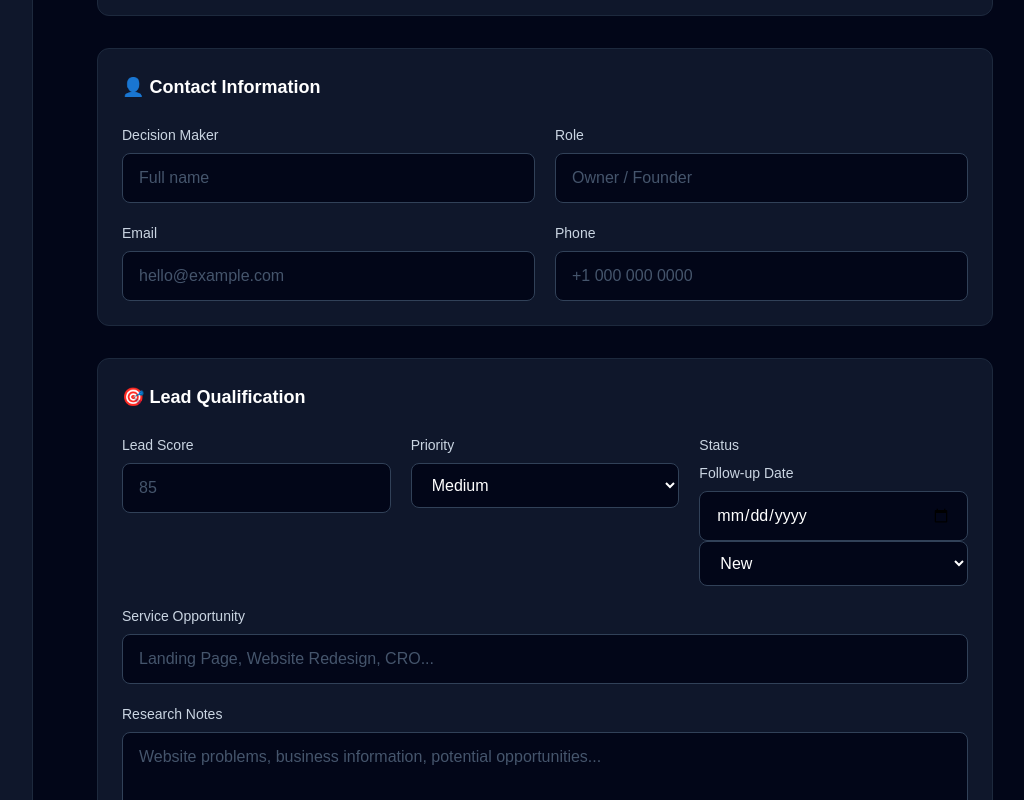
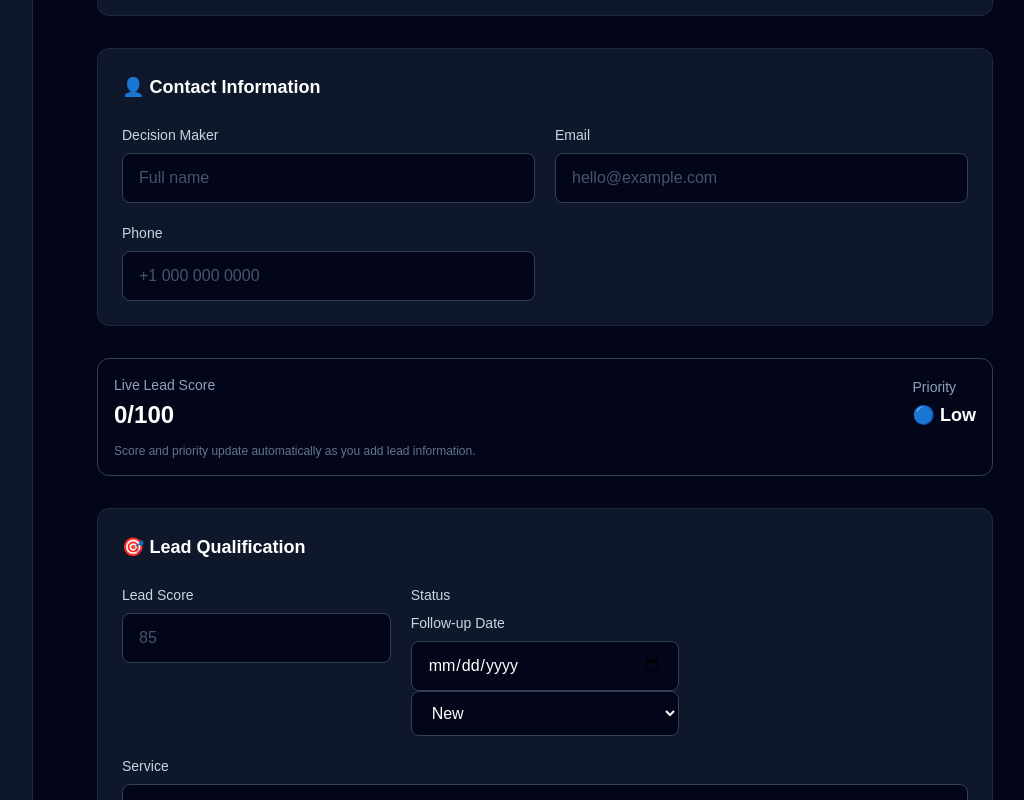
Before and after one commit to tisha7/client-hunting-2, a Next.js app: page /leads/new in a window 1280 px wide. Shown: the part 540-1340 px from the top of the page, without its empty margins (223-1247 px from the left). Built offline with nearby package versions, Linux system fonts and the light colour scheme; no server answers.

Commit message:
Add live scoring to new leads

```diff
--- a/src/app/leads/new/page.tsx
+++ b/src/app/leads/new/page.tsx
@@ -3,10 +3,30 @@
 import { FormEvent, useState } from "react";
 import Link from "next/link";
 import { supabase } from "@/lib/supabase";
+import {
+  calculateLeadScore,
+  calculateLeadPriority,
+} from "@/lib/lead-scoring";
 
 export default function NewLeadPage() {
   const [loading, setLoading] = useState(false);
   const [message, setMessage] = useState("");
+  const [formValues, setFormValues] = useState<Record<string, string>>({});
+
+  const liveScore = calculateLeadScore(formValues);
+  const livePriority = calculateLeadPriority(liveScore);
+
+  function handleFormChange(event: React.FormEvent<HTMLFormElement>) {
+    const form = event.currentTarget;
+    const data = new FormData(form);
+    const values: Record<string, string> = {};
+
+    data.forEach((value, key) => {
+      values[key] = String(value);
+    });
+
+    setFormValues(values);
+  }
 
   async function handleSubmit(event: FormEvent<HTMLFormElement>) {
     event.preventDefault();
@@ -24,16 +44,50 @@ export default function NewLeadPage() {
       niche: formData.get("niche") as string,
       business_type: formData.get("business_type") as string,
       decision_maker: formData.get("decision_maker") as string,
-      role: formData.get("role") as string,
-      email: formData.get("email") as string,
+      owner_email: formData.get("owner_email") as string,
       phone: formData.get("phone") as string,
-      lead_score: Number(formData.get("lead_score")) || 0,
-      priority: formData.get("priority") as string,
-      status: formData.get("status") as string,
+      social_media: formData.get("social_media") as string,
+      owner_linkedin: formData.get("owner_linkedin") as string,
+      company_linkedin: formData.get("company_linkedin") as string,
+      company_email: formData.get("company_email") as string,
+      screenshot_url: formData.get("screenshot_url") as string,
+      service: formData.get("service") as string,
+      landing_page: formData.get("landing_page") as string,
+      main_problem: formData.get("main_problem") as string,
+      research_notes: formData.get("research_notes") as string,
+      lead_score: calculateLeadScore({
+        website: formData.get("website") as string,
+        landing_page: formData.get("landing_page") as string,
+        decision_maker: formData.get("decision_maker") as string,
+        owner_email: formData.get("owner_email") as string,
+        phone: formData.get("phone") as string,
+        social_media: formData.get("social_media") as string,
+        owner_linkedin: formData.get("owner_linkedin") as string,
+        company_linkedin: formData.get("company_linkedin") as string,
+        company_email: formData.get("company_email") as string,
+        main_problem: formData.get("main_problem") as string,
+        service: formData.get("service") as string,
+        research_notes: formData.get("research_notes") as string,
+      }),
+      priority: calculateLeadPriority(
+        calculateLeadScore({
+          website: formData.get("website") as string,
+          landing_page: formData.get("landing_page") as string,
+          decision_maker: formData.get("decision_maker") as string,
+          owner_email: formData.get("owner_email") as string,
+          phone: formData.get("phone") as string,
+          social_media: formData.get("social_media") as string,
+          owner_linkedin: formData.get("owner_linkedin") as string,
+          company_linkedin: formData.get("company_linkedin") as string,
+          company_email: formData.get("company_email") as string,
+          main_problem: formData.get("main_problem") as string,
+          service: formData.get("service") as string,
+          research_notes: formData.get("research_notes") as string,
+        })
+      ),
+      status: "New",
       follow_up_date:
         (formData.get("follow_up_date") as string) || null,
-      service_opportunity: formData.get("service_opportunity") as string,
-      research_notes: formData.get("research_notes") as string,
     });
 
     setLoading(false);
@@ -93,7 +147,7 @@ export default function NewLeadPage() {
               </p>
             </div>
 
-            <form onSubmit={handleSubmit} className="space-y-8">
+            <form onSubmit={handleSubmit} onChange={handleFormChange} className="space-y-8">
 
               <div className="rounded-xl border border-slate-800 bg-slate-900 p-6">
                 <h2 className="mb-6 text-lg font-semibold">
@@ -206,24 +260,11 @@ export default function NewLeadPage() {
 
                   <div>
                     <label className="mb-2 block text-sm text-slate-300">
-                      Role
-                    </label>
-
-                    <input
-                      name="role"
-                      type="text"
-                      placeholder="Owner / Founder"
-                      className="w-full rounded-lg border border-slate-700 bg-slate-950 px-4 py-3 outline-none placeholder:text-slate-600 focus:border-blue-500"
-                    />
-                  </div>
-
-                  <div>
-                    <label className="mb-2 block text-sm text-slate-300">
                       Email
                     </label>
 
                     <input
-                      name="email"
+                      name="owner_email"
                       type="email"
                       placeholder="hello@example.com"
                       className="w-full rounded-lg border border-slate-700 bg-slate-950 px-4 py-3 outline-none placeholder:text-slate-600 focus:border-blue-500"
@@ -246,6 +287,35 @@ export default function NewLeadPage() {
                 </div>
               </div>
 
+              <div className="rounded-xl border border-slate-700 bg-slate-950 p-4">
+                <div className="flex flex-wrap items-center justify-between gap-4">
+                  <div>
+                    <p className="text-sm text-slate-400">
+                      Live Lead Score
+                    </p>
+                    <p className="mt-1 text-2xl font-bold">
+                      {liveScore}/100
+                    </p>
+                  </div>
+
+                  <div>
+                    <p className="text-sm text-slate-400">
+                      Priority
+                    </p>
+                    <p className="mt-1 text-lg font-semibold">
+                      {livePriority === "Hot" && "🔥 "}
+                      {livePriority === "Warm" && "🟡 "}
+                      {livePriority === "Low" && "🔵 "}
+                      {livePriority}
+                    </p>
+                  </div>
+                </div>
+
+                <p className="mt-3 text-xs text-slate-500">
+                  Score and priority update automatically as you add lead information.
+                </p>
+              </div>
+
               <div className="rounded-xl border border-slate-800 bg-slate-900 p-6">
                 <h2 className="mb-6 text-lg font-semibold">
                   🎯 Lead Qualification
@@ -266,23 +336,6 @@ export default function NewLeadPage() {
                       placeholder="85"
                       className="w-full rounded-lg border border-slate-700 bg-slate-950 px-4 py-3 outline-none placeholder:text-slate-600 focus:border-blue-500"
                     />
-                  </div>
-
-                  <div>
-                    <label className="mb-2 block text-sm text-slate-300">
-                      Priority
-                    </label>
-
-                    <select
-                      name="priority"
-                      defaultValue="Medium"
-                      className="w-full rounded-lg border border-slate-700 bg-slate-950 px-4 py-3 outline-none focus:border-blue-500"
-                    >
-                      <option>Medium</option>
-                      <option>Hot</option>
-                      <option>High</option>
-                      <option>Low</option>
-                    </select>
                   </div>
 
                   <div>
@@ -321,11 +374,11 @@ export default function NewLeadPage() {
 
                 <div className="mt-5">
                   <label className="mb-2 block text-sm text-slate-300">
-                    Service Opportunity
+                    Service
                   </label>
 
                   <input
-                    name="service_opportunity"
+                    name="service"
                     type="text"
                     placeholder="Landing Page, Website Redesign, CRO..."
                     className="w-full rounded-lg border border-slate-700 bg-slate-950 px-4 py-3 outline-none placeholder:text-slate-600 focus:border-blue-500"
```
